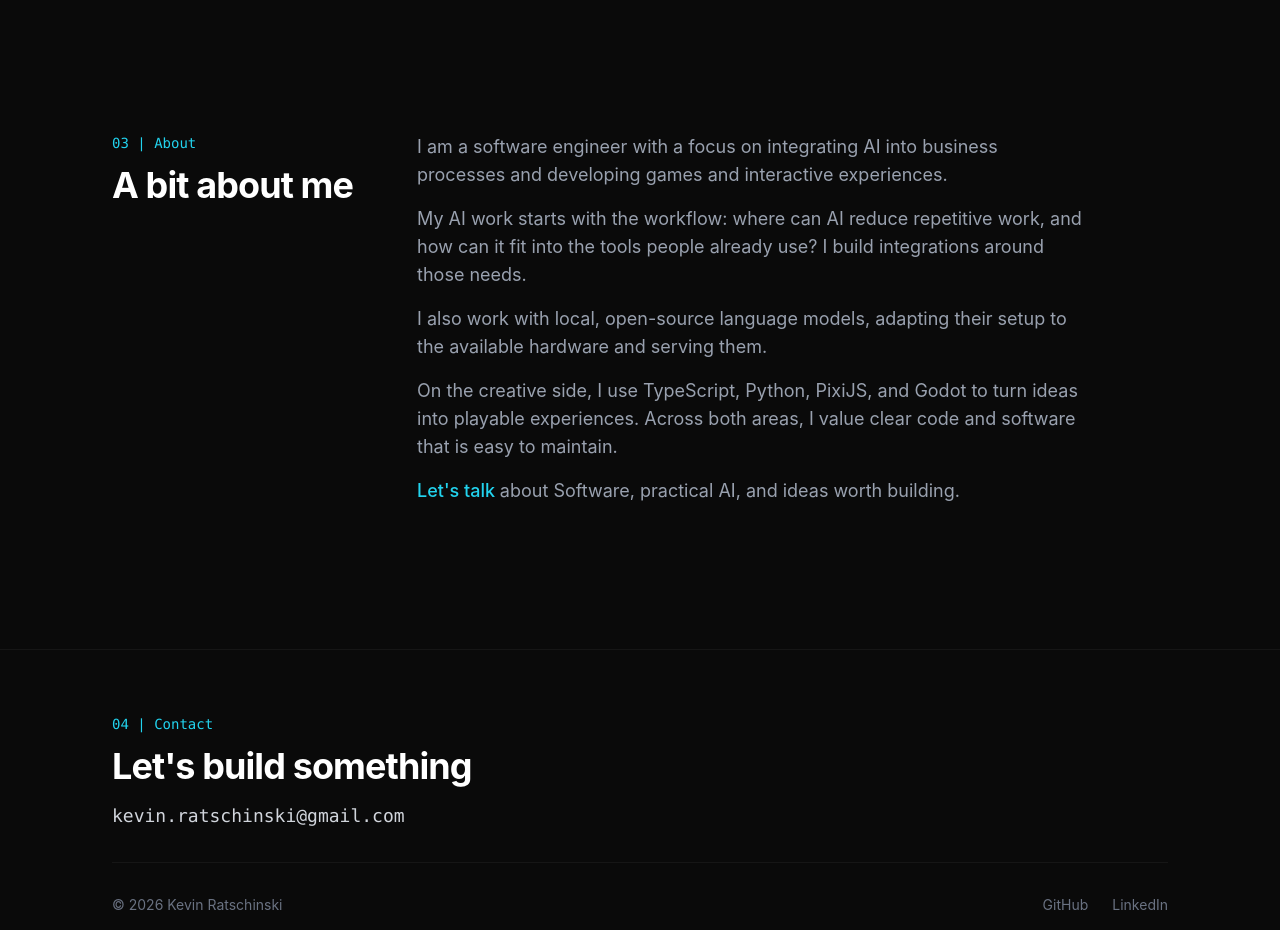
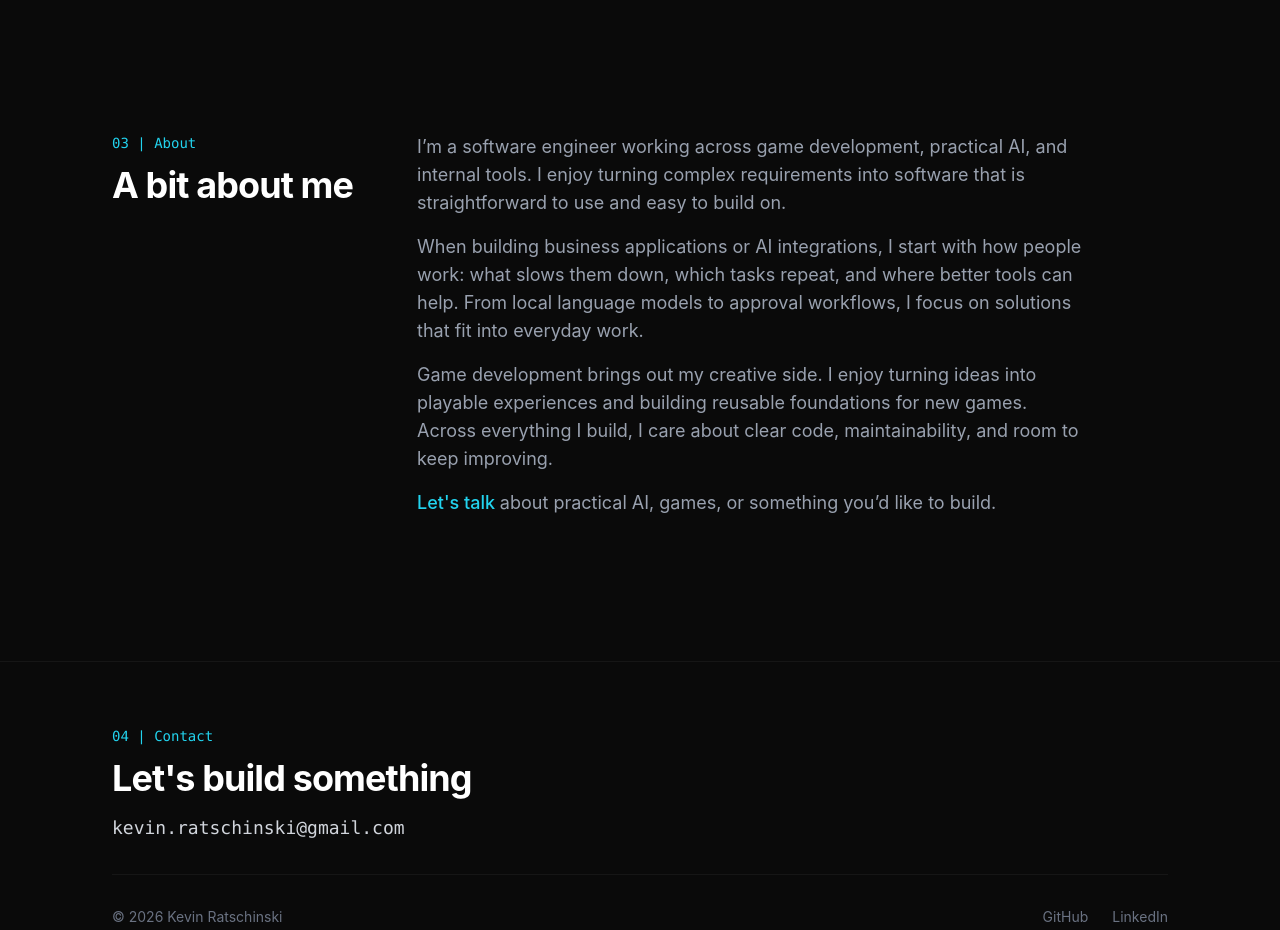
Before and after one commit to Kevin-Ratschinski/kevin-ratschinski.github.io, a Vue app: page / in a window 1280 px wide. Shown: the part 2400-3330 px from the top of the page. Built offline with nearby package versions, Linux system fonts and the light colour scheme.

Commit message:
fix: update AboutSection content for clarity and relevance

```diff
--- a/src/components/AboutSection.vue
+++ b/src/components/AboutSection.vue
@@ -1,9 +1,8 @@
 <script setup lang="ts">
 const paragraphs: string[] = [
-  "I am a software engineer with a focus on integrating AI into business processes and developing games and interactive experiences.",
-  "My AI work starts with the workflow: where can AI reduce repetitive work, and how can it fit into the tools people already use? I build integrations around those needs.",
-  "I also work with local, open-source language models, adapting their setup to the available hardware and serving them.",
-  "On the creative side, I use TypeScript, Python, PixiJS, and Godot to turn ideas into playable experiences. Across both areas, I value clear code and software that is easy to maintain.",
+  "I’m a software engineer working across game development, practical AI, and internal tools. I enjoy turning complex requirements into software that is straightforward to use and easy to build on.",
+  "When building business applications or AI integrations, I start with how people work: what slows them down, which tasks repeat, and where better tools can help. From local language models to approval workflows, I focus on solutions that fit into everyday work.",
+  "Game development brings out my creative side. I enjoy turning ideas into playable experiences and building reusable foundations for new games. Across everything I build, I care about clear code, maintainability, and room to keep improving.",
 ];
 </script>
 
@@ -22,7 +21,7 @@ const paragraphs: string[] = [
 
         <p>
           <a href="mailto:kevin.ratschinski@gmail.com" class="font-medium text-(--color-accent) underline-offset-4 hover:underline"> Let's talk </a>
-          about Software, practical AI, and ideas worth building.
+          about practical AI, games, or something you’d like to build.
         </p>
       </div>
     </div>
```
